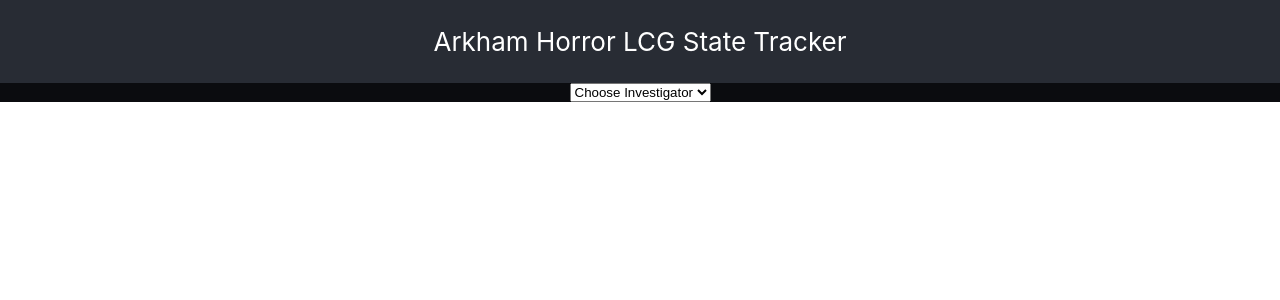
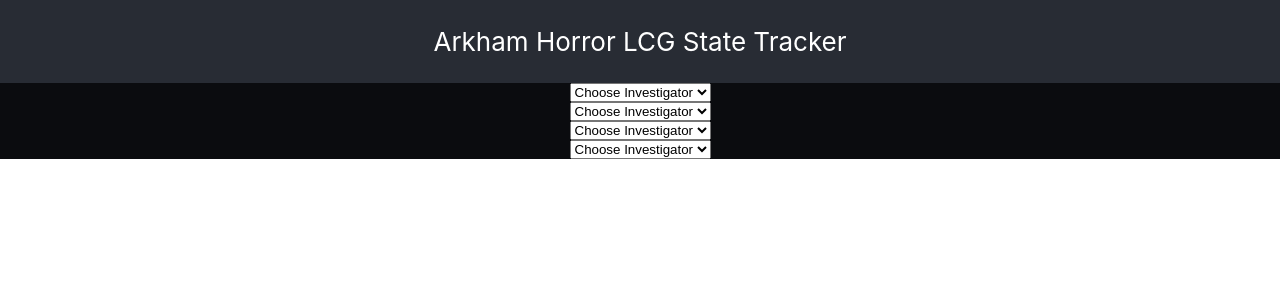
Before and after one commit to Mayjest/lcg-tracker, a React (Create React App) app: page / in a window 1280 px wide. Shown: the top 300 px of the page. Built offline with nearby package versions, Linux system fonts and the light colour scheme.

Commit message:
Basic display 4 gators

```diff
--- a/src/App.css
+++ b/src/App.css
@@ -20,7 +20,7 @@
 .App-body {
   background-color: #0b0c0f;
   display: flex;
-  /* flex-direction: column; */
+  flex-direction: column;
   align-items: center;
   justify-content: center;
   font-size: calc(2px + 2vmin);
--- a/src/App.js
+++ b/src/App.js
@@ -11,6 +11,9 @@
       </header>
       <div className="App-body">
         <InvestigatorPicker/>
+        <InvestigatorPicker/>
+        <InvestigatorPicker/>
+        <InvestigatorPicker/>
       </div>
     </div>
   );
--- a/src/arkham/investigators/Investigator.css
+++ b/src/arkham/investigators/Investigator.css
@@ -1,6 +1,5 @@
 .investigator {
-    height: 0;
-    flex-grow: 1;
+    margin: 20px;
 }
 
 .investigator-wrapper {
--- a/src/arkham/investigators/investigator-picker.js
+++ b/src/arkham/investigators/investigator-picker.js
@@ -12,7 +12,6 @@
     }
 
     chooseInvestigator = (event) => {
-        console.log("in event" + event);
         this.setState(() => ({
             chosenInvestigator: event.target.value}));
     }
@@ -20,11 +19,8 @@
     render(){
         if (this.state.chosenInvestigator){
             var data = investigatorData.investigators.find((gator) => {
-                if (gator.name === this.state.chosenInvestigator){
-                    console.log('Match ' + gator.name);
-                    return gator;
-                }
-            })
+                return  gator.name === this.state.chosenInvestigator;
+            });
             return <Investigator profile={data} />
         }
         else {
```
